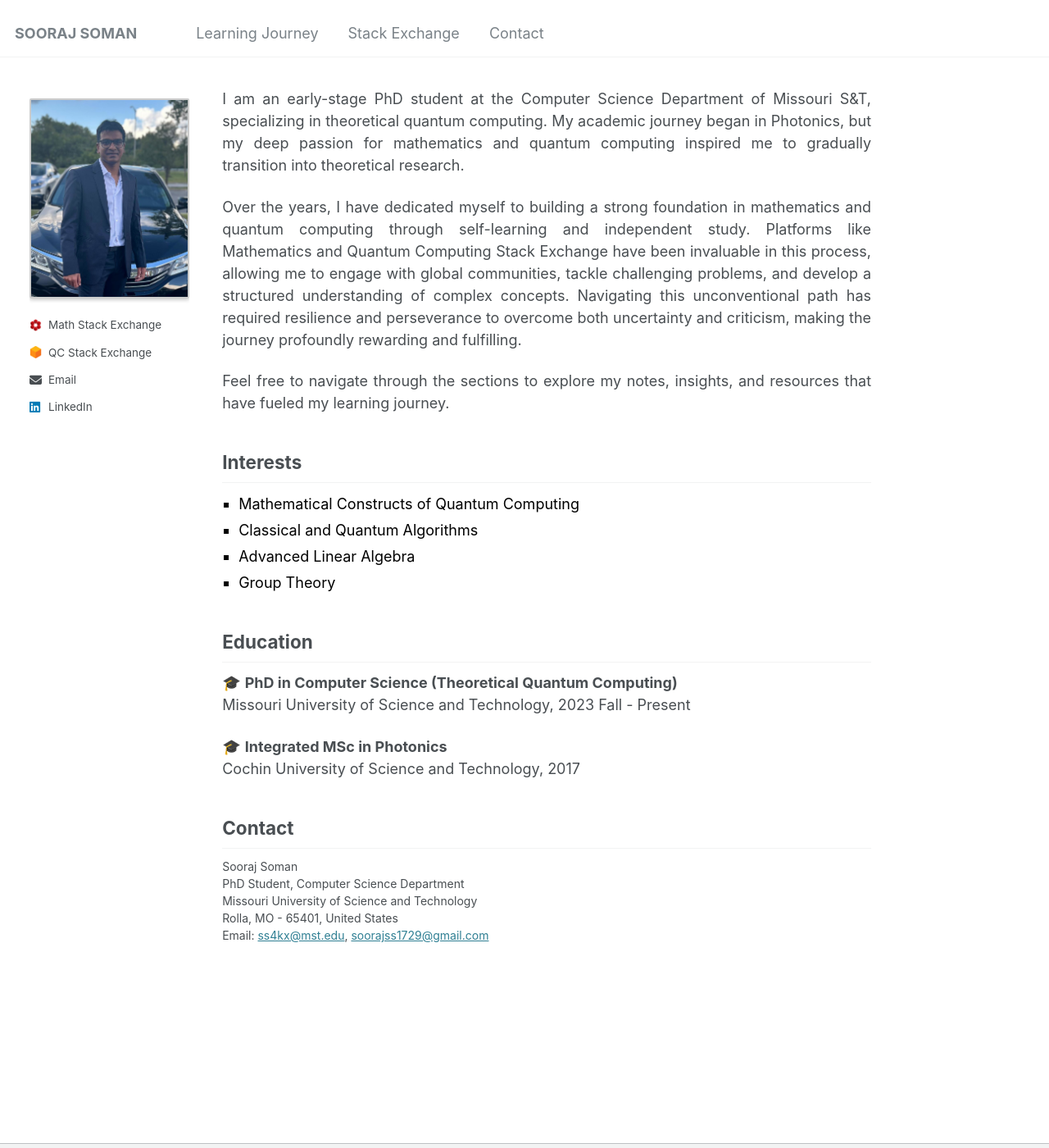
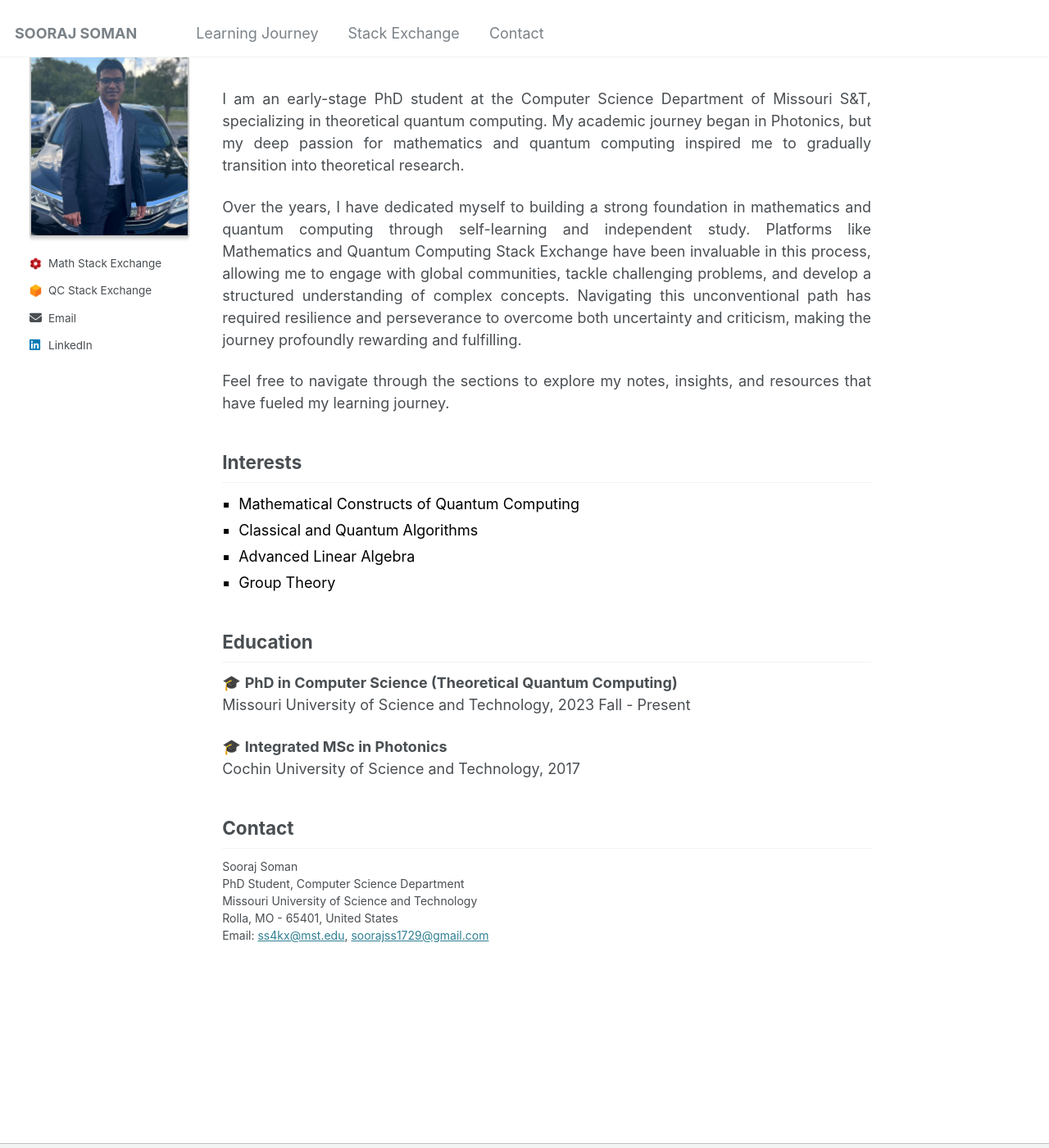
Before and after one commit to soorajss1729/soorajss1729.github.io, a Jekyll site: the page built from _pages/about.md, in a window 1280 px wide and 1400 px high. Shown: the whole window at 82% size. Built offline with Jekyll 4.4.1, drawn with Linux system fonts in a browser that asks for light colours.

Commit message:
Update _sidebar.scss

```diff
--- a/_sass/_sidebar.scss
+++ b/_sass/_sidebar.scss
@@ -76,7 +76,7 @@
    Author profile and links
    ========================================================================== */
 .sidebar {
-  margin-top: 0.8em;
+  padding-top: 0.5em;
   margin-left: 2em;
   padding-left: 0;
   padding-right: 0;
```
